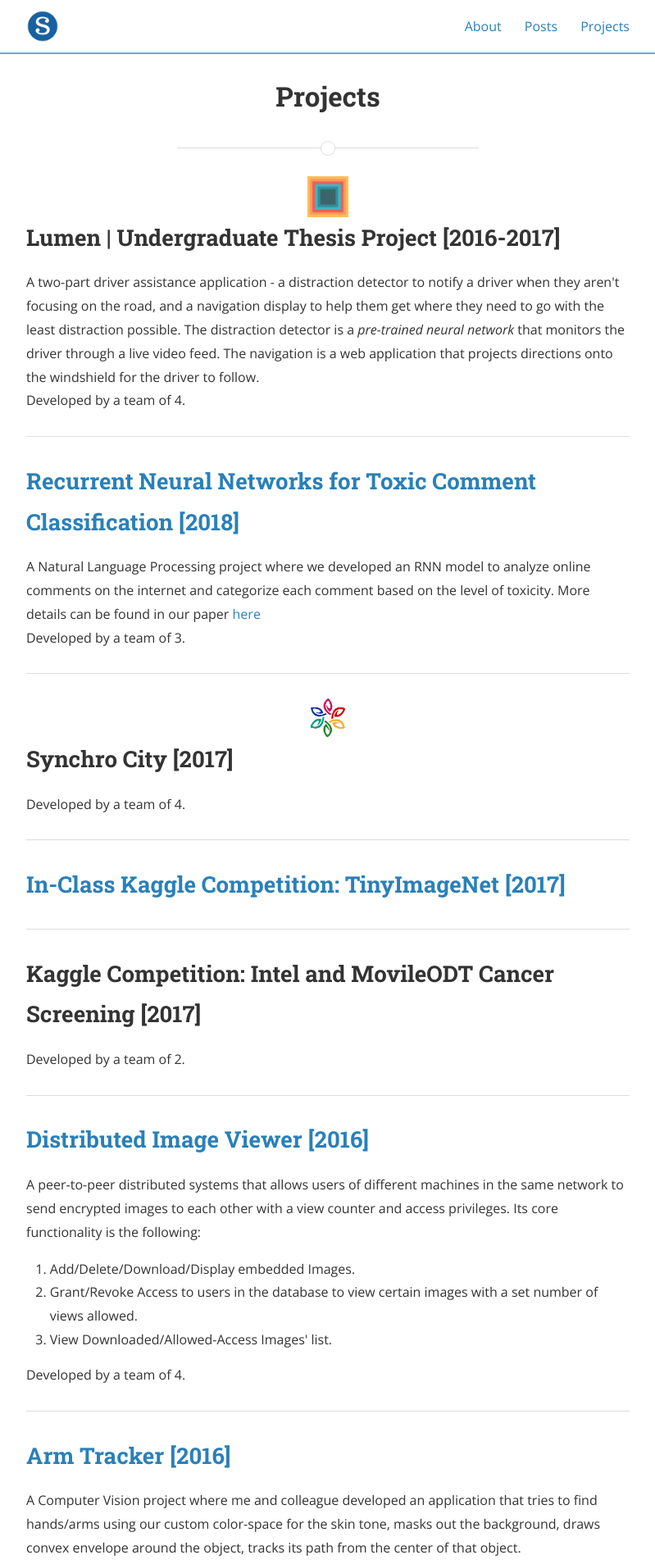
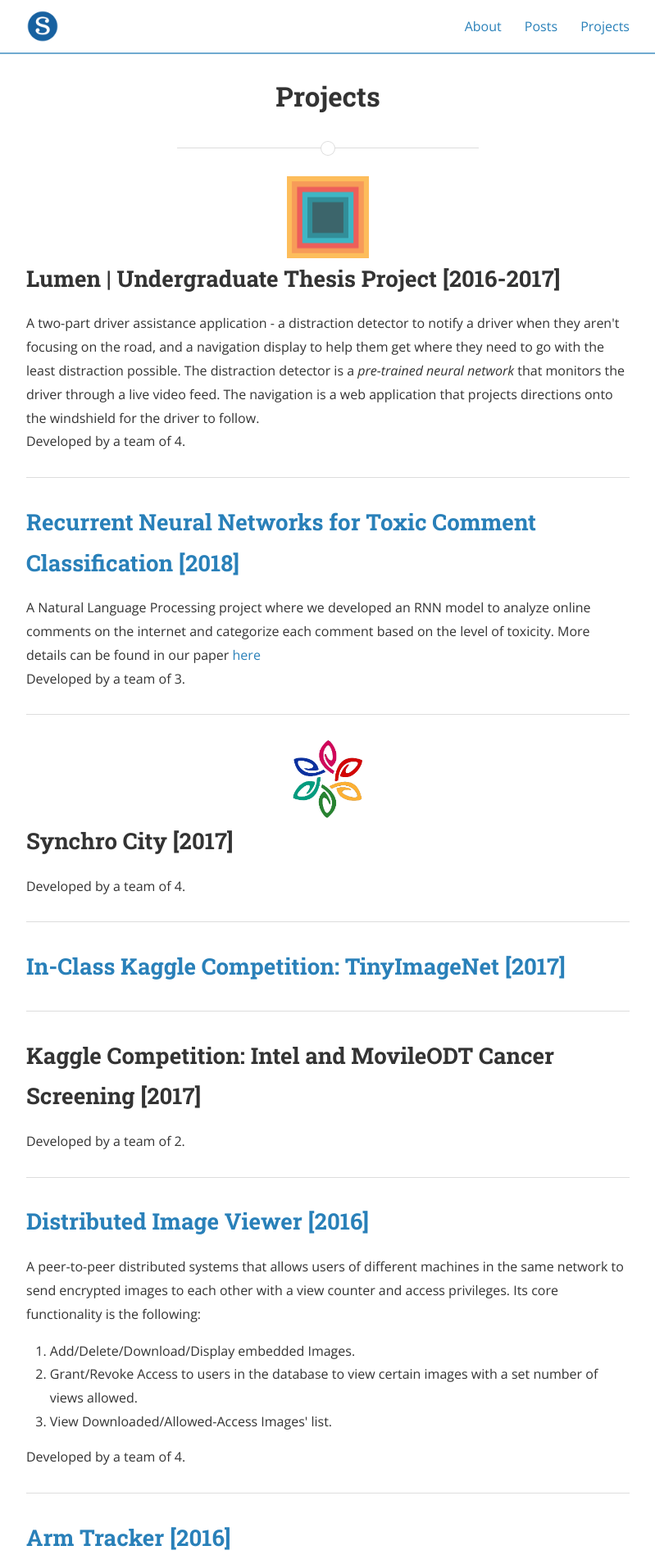
Before and after one commit to ShehabCE/shehabce.github.io, a Jekyll site: the page built from projects.html, in a window 1280 px wide. Shown: the top 1908 px of the page at 82% size, without its empty margins (240-1039 px from the left). Built offline with Jekyll 4.4.1, drawn with Linux system fonts in a browser that asks for light colours; nearby versions of some CDN libraries; a style sheet for code colours, icons or effects is not loaded.

```diff
--- a/projects.html
+++ b/projects.html
@@ -5,7 +5,7 @@
 ---
 
 <div>
-  <h2><img src="/assets/projects/lumen.png" style="width: 50px; height: 50px;">Lumen | Undergraduate Thesis Project [2016-2017]</h1>
+  <h2><img src="/assets/projects/lumen.png" style="width: 100px; height: 100px;">Lumen | Undergraduate Thesis Project [2016-2017]</h1>
   <span>A two-part driver assistance application - a distraction detector to notify a driver when they aren't focusing on the road, and a navigation display to help them get where they need to go with the least distraction possible. The distraction detector is a <I>pre-trained neural network</I> that monitors the driver through a live video feed. The navigation is a web application that projects directions onto the windshield for the driver to follow.
   </span>
   <p><emp>Developed by a team of 4.</emp></p>
@@ -26,7 +26,7 @@
 <hr>
 
 <div>
-  <h2><img src="/assets/projects/SynchroCity.png" style="width: 50px; height: 50px;"> Synchro City [2017]</h2>
+  <h2><img src="/assets/projects/SynchroCity.png" style="width: 100px; height: 100px;"> Synchro City [2017]</h2>
   <span>
   </span>
   <p><emp>Developed by a team of 4.</emp></p>
```
